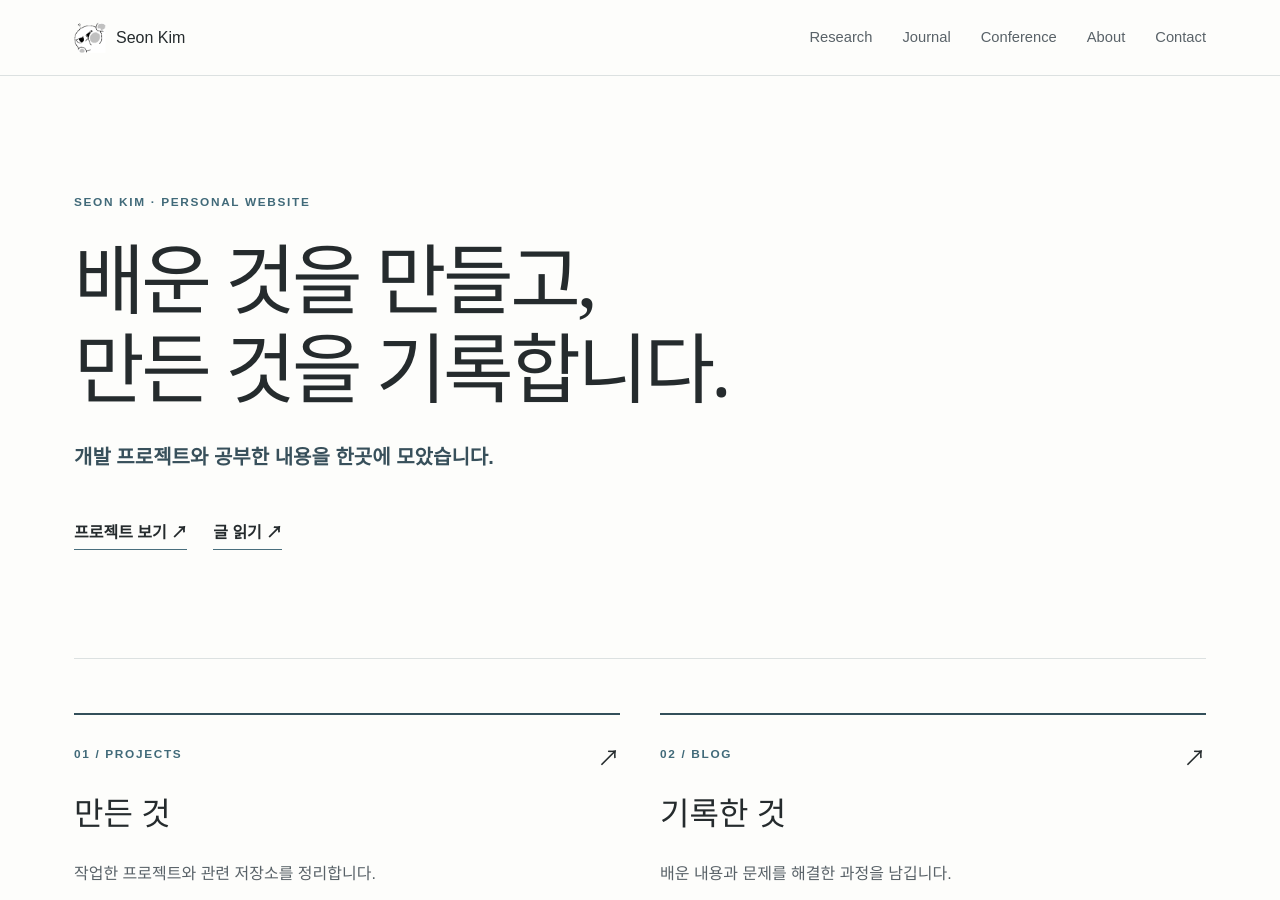
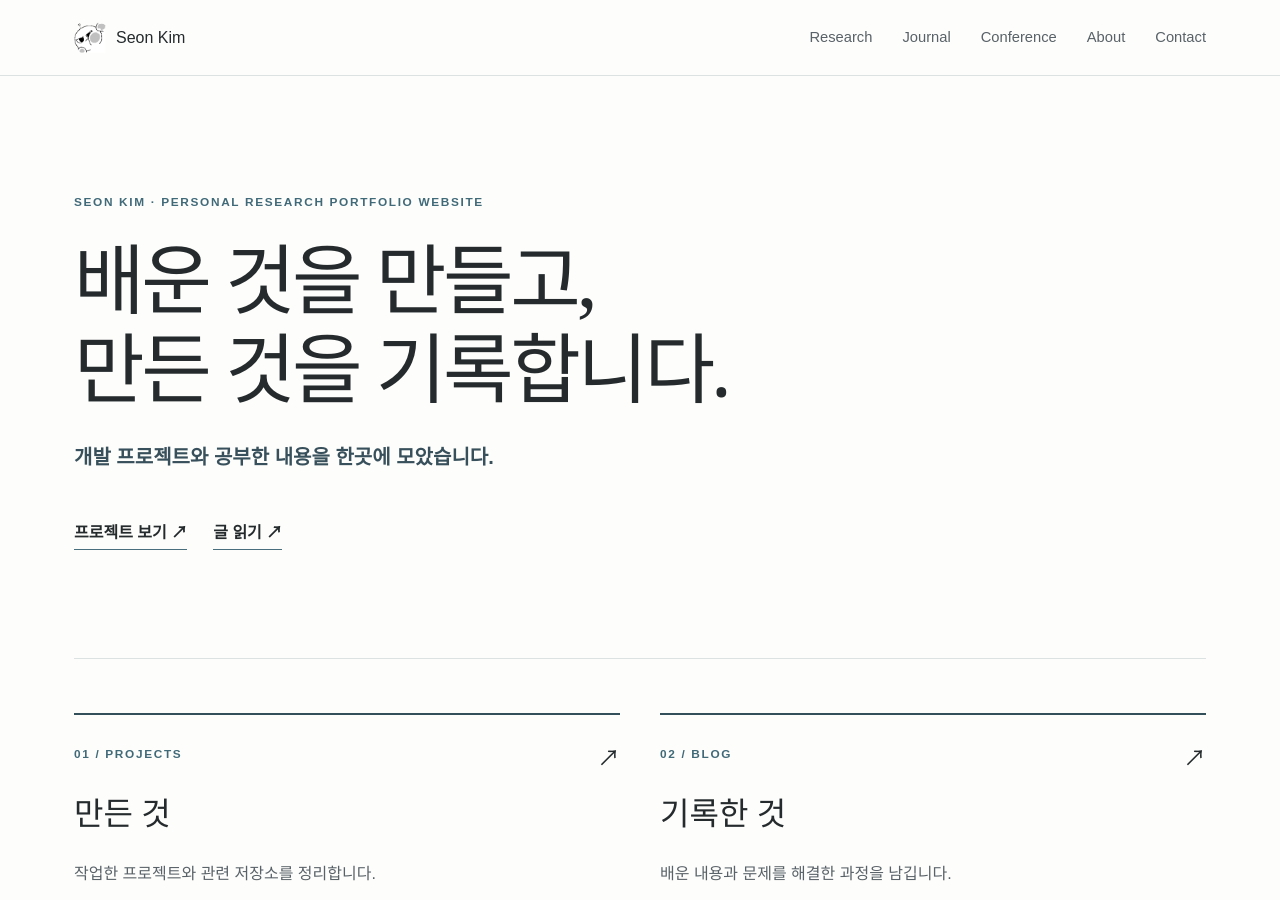
Before and after one commit to KSO012/KSO012.github.io, a Jekyll site: the page built from index.md, in a window 1280 px wide and 900 px high. Built offline with Jekyll 4.4.1, drawn with Linux system fonts in a browser that asks for light colours.

Commit message:
Update index.md

```diff
--- a/index.md
+++ b/index.md
@@ -2,7 +2,7 @@
 layout: default
 ---
 <section class="hero">
-  <div class="eyebrow">SEON KIM · PERSONAL WEBSITE</div>
+  <div class="eyebrow">SEON KIM · PERSONAL RESEARCH PORTFOLIO WEBSITE</div>
   <h1>배운 것을 만들고,<br>만든 것을 기록합니다.</h1>
   <p class="lead">개발 프로젝트와 공부한 내용을 한곳에 모았습니다.</p>
   <div class="hero-links"><a href="{{ '/projects/' | relative_url }}">프로젝트 보기 ↗</a><a href="{{ '/blog/' | relative_url }}">글 읽기 ↗</a></div>
```
